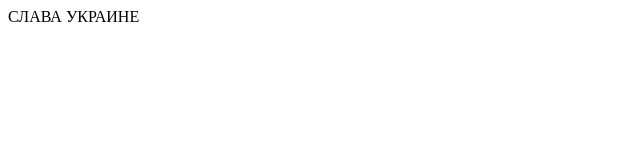
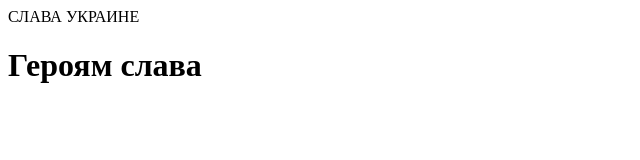
Before and after one commit to Shvaigert/JAVAAA, a plain HTML site: page index.html in a window 1280 px wide. Shown: the whole page, without its empty margins (0-640 px from the left). Drawn offline with Linux system fonts and the light colour scheme.

Commit message:
Text change

```diff
--- a/index.html
+++ b/index.html
@@ -8,5 +8,6 @@
 </head>
 <body>
     СЛАВА УКРАИНЕ
+    <h1>Героям слава</h1>
 </body>
 </html>
```
